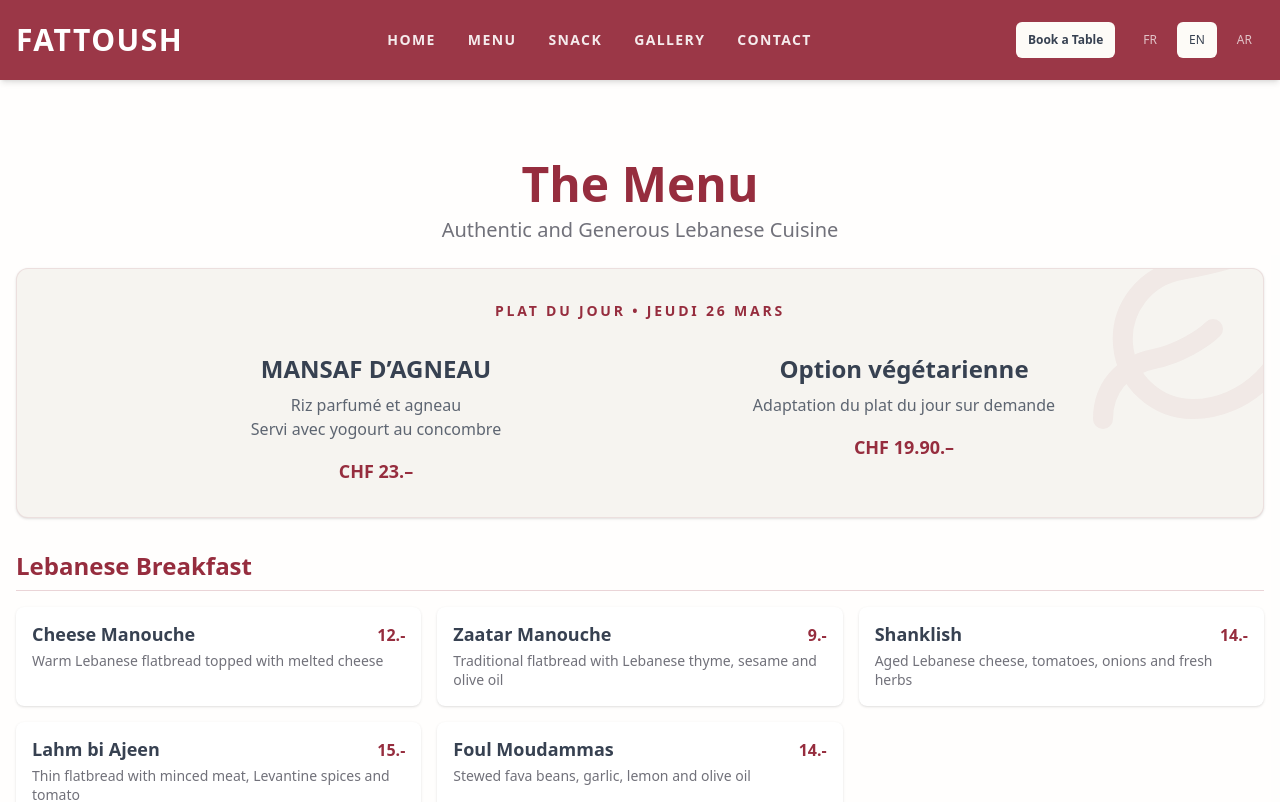
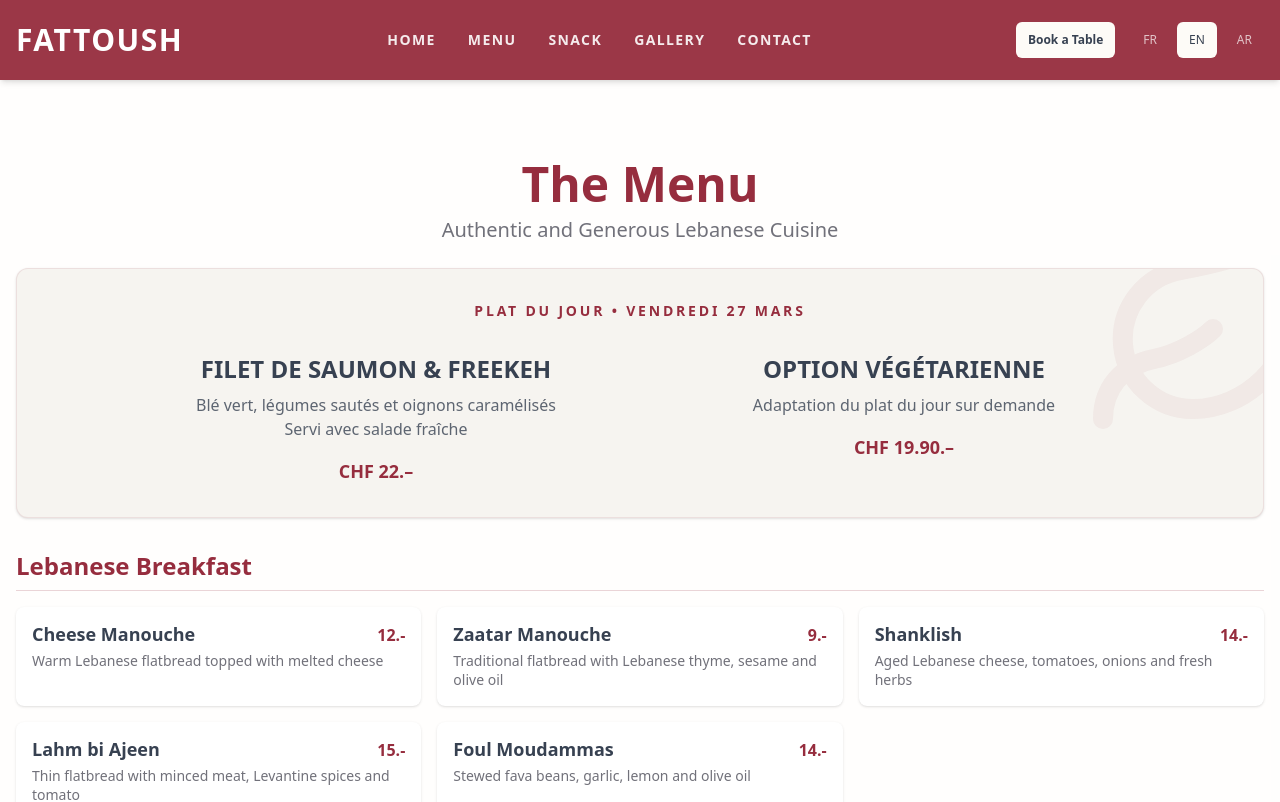
Before and after one commit to lopezdamien/fattoush, a Next.js app: page /en/menu in a window 1280 px wide. Shown: the top 802 px of the page. Built offline with nearby package versions, Linux system fonts and the light colour scheme.

Commit message:
Update plat du jour for tomorrow

```diff
--- a/src/app/[locale]/menu/page.tsx
+++ b/src/app/[locale]/menu/page.tsx
@@ -142,27 +142,27 @@
 
                         <div className="relative z-10 inline-flex items-center space-x-3 justify-center w-full">
                             <span className="text-xs md:text-sm font-bold tracking-[0.2em] text-primary uppercase text-center">
-                                Plat du jour • Jeudi 26 Mars
+                                Plat du jour • Vendredi 27 Mars
                             </span>
                         </div>
 
                         <div className="relative z-10 grid grid-cols-1 lg:grid-cols-2 gap-8 w-full max-w-5xl text-center mt-2">
                             <div className="flex flex-col items-center space-y-2">
-                                <h2 className="text-xl md:text-2xl font-bold text-foreground">
-                                    MANSAF D’AGNEAU
+                                <h2 className="text-xl md:text-2xl font-bold text-foreground uppercase">
+                                    FILET DE SAUMON & FREEKEH
                                 </h2>
                                 <p className="text-sm md:text-base text-foreground/80 font-medium">
-                                    Riz parfumé et agneau<br />
-                                    Servi avec yogourt au concombre
+                                    Blé vert, légumes sautés et oignons caramélisés<br />
+                                    Servi avec salade fraîche
                                 </p>
                                 <span className="text-lg font-bold text-primary mt-2">
-                                    CHF 23.–
+                                    CHF 22.–
                                 </span>
                             </div>
 
                             <div className="flex flex-col items-center space-y-2">
                                 <h2 className="text-xl md:text-2xl font-bold text-foreground">
-                                    Option végétarienne
+                                    OPTION VÉGÉTARIENNE
                                 </h2>
                                 <p className="text-sm md:text-base text-foreground/80 font-medium">
                                     Adaptation du plat du jour sur demande
```
